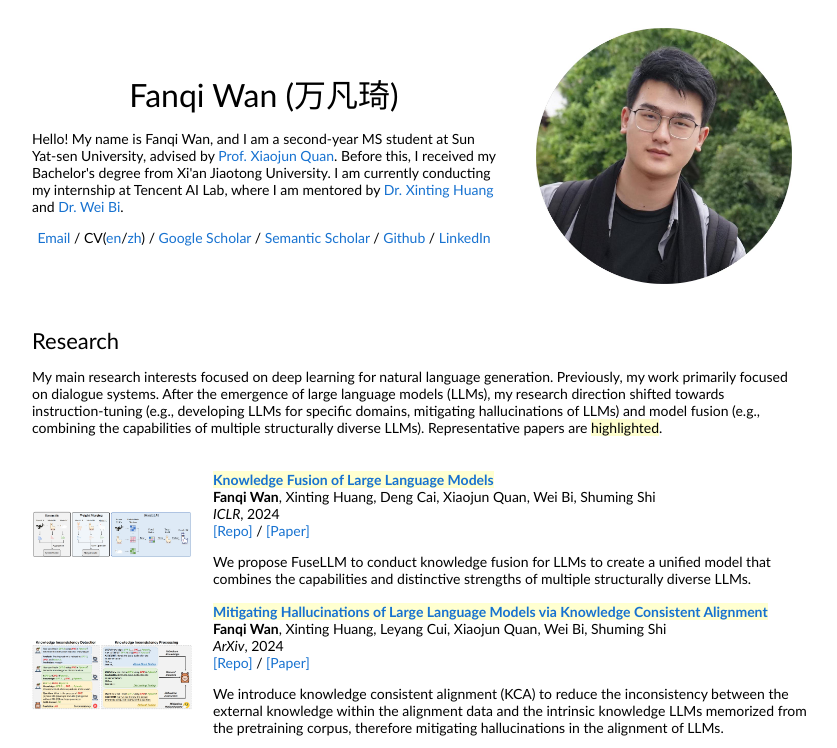
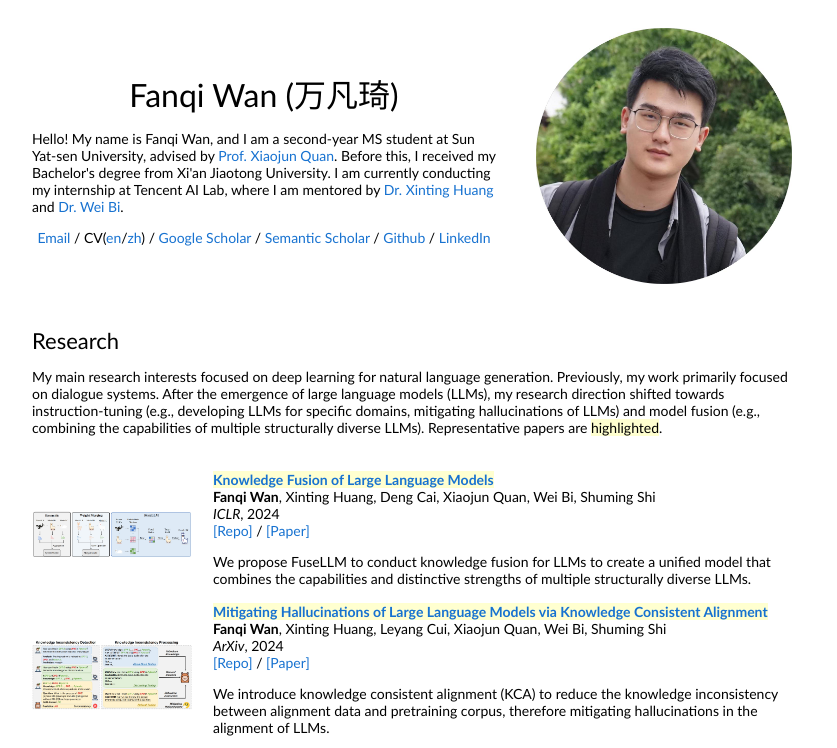
Before and after one commit to fanqiwan/fanqiwan.github.io, a plain HTML site: page index.html in a window 1280 px wide. Shown: the top 748 px of the page, without its empty margins (228-1065 px from the left). Drawn offline with Linux system fonts and the light colour scheme.

Commit message:
Update index.html

```diff
--- a/index.html
+++ b/index.html
@@ -98,7 +98,7 @@
         /
         <a href="https://arxiv.org/abs/2401.10768">[Paper]</a>
         <p></p>
-        <p>We introduce knowledge consistent alignment (KCA) to reduce the inconsistency between the external knowledge within the alignment data and the intrinsic knowledge LLMs memorized from the pretraining corpus, therefore mitigating hallucinations in the alignment of LLMs.</p>
+        <p>We introduce knowledge consistent alignment (KCA) to reduce the knowledge inconsistency between alignment data and pretraining corpus, therefore mitigating hallucinations in the alignment of LLMs.</p>
       </td>
     </tr>
 
```
